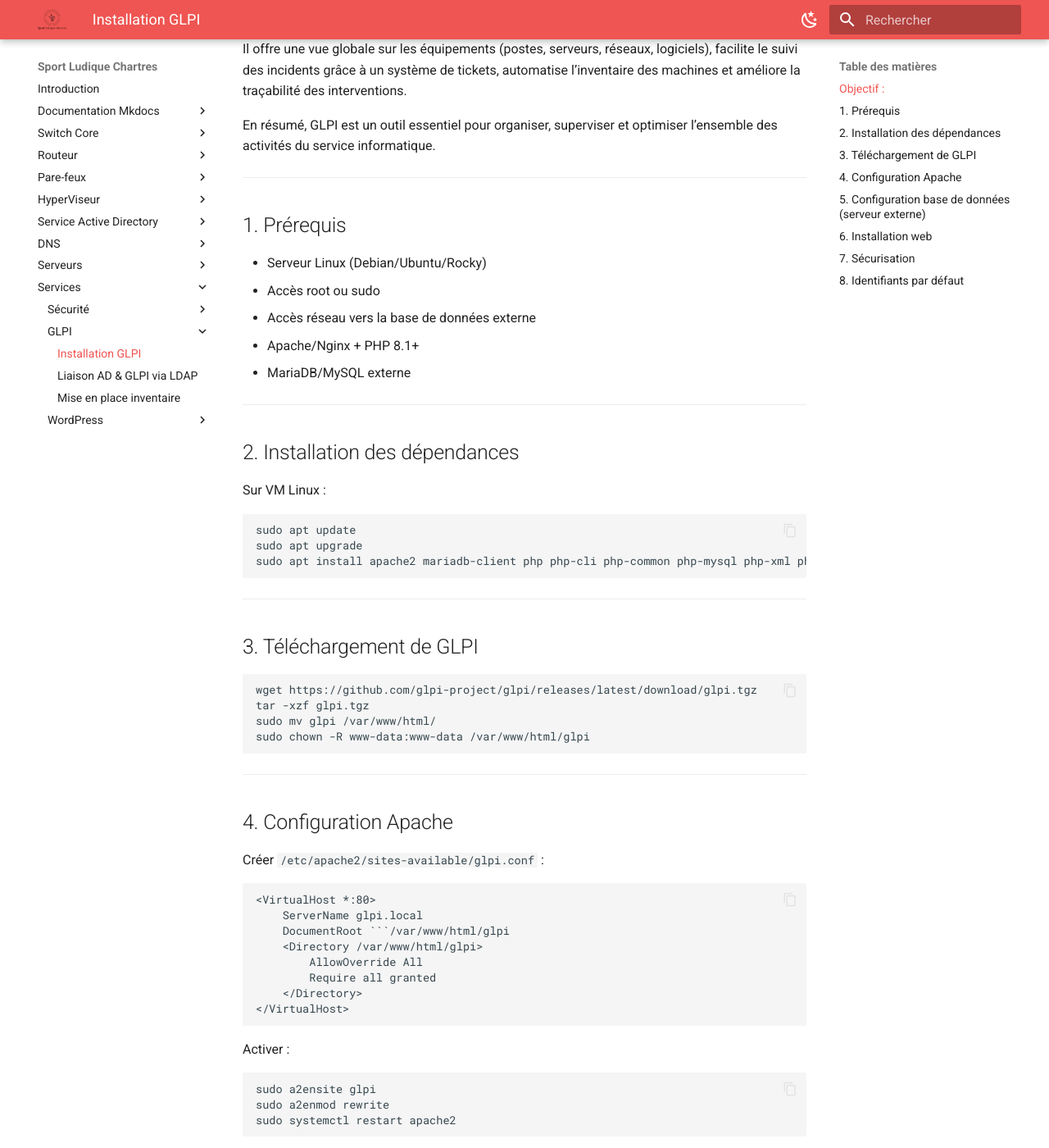
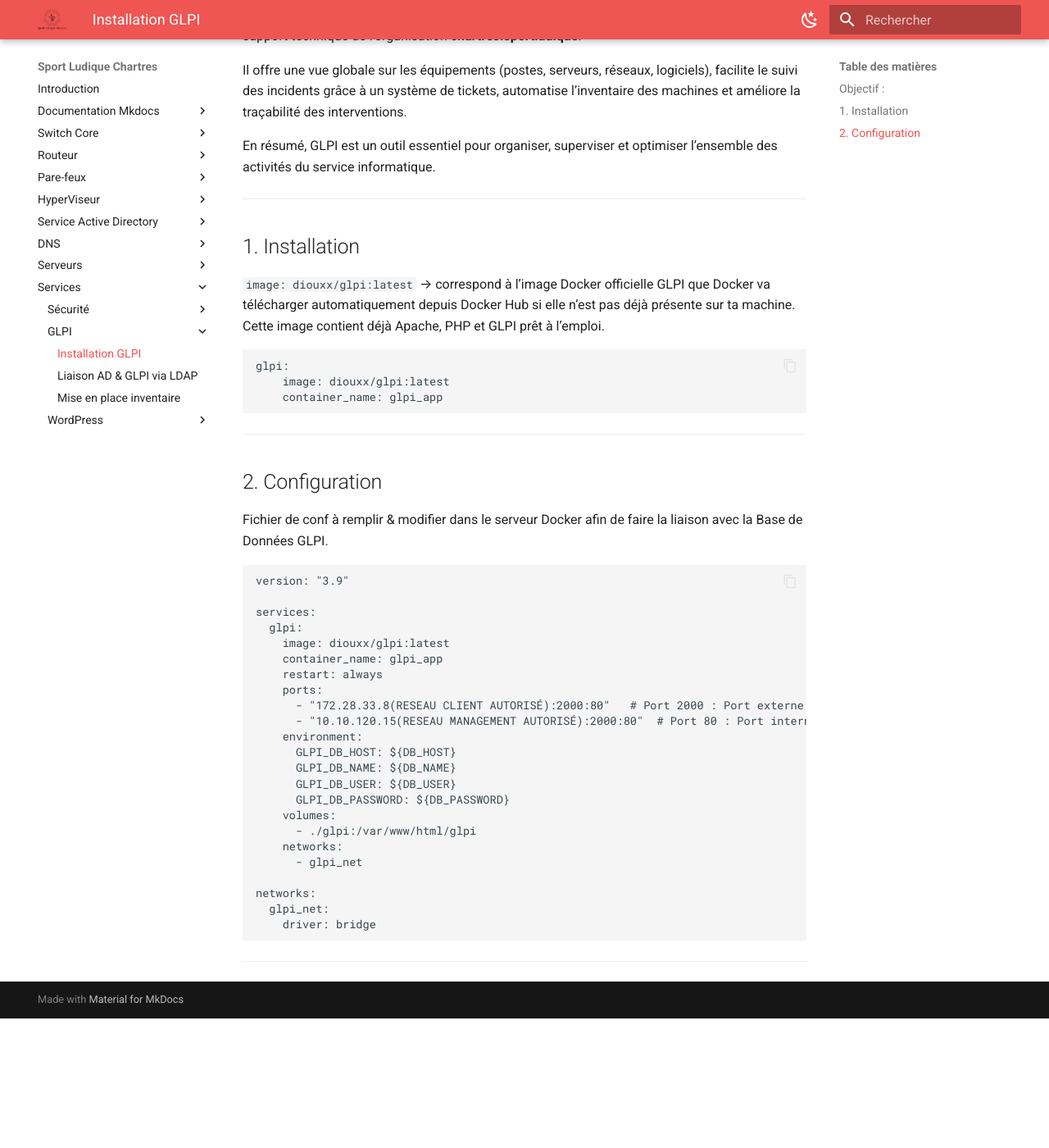
Before and after one commit to Sym-0ne/sport-ludique-Chartres, an MkDocs documentation site: the page built from docs/Services/GLPI/Glpi.md, in a window 1280 px wide and 1400 px high, scrolled down 392 px. Shown: the whole window at 82% size. Built offline with MkDocs 1.6.1 and Material for MkDocs 9.7.7, drawn with Linux system fonts in a browser that asks for light colours; after the commit the page ends 1634 px from its top, so only the background shows below that; some of the changed text lies outside the part shown.

Commit message:
modif doc

````diff
--- a/docs/Services/GLPI/Glpi.md
+++ b/docs/Services/GLPI/Glpi.md
@@ -1,6 +1,7 @@
-# Installation d'un serveur GLPI **(Version SANS DOCKER)**
+# Installation d'un serveur GLPI **(Version VIA DOCKER)**
 
-⚠️ L'installation du GLPI via Docker ne necessite pas la procédure suivante !
+⚠️ L'installation du GLPI via Docker est différente qu'une installation classique !
+Pour voir la mise en place du Docker lié à celle de notre GLPI voir [la documentation Docker](https://sym-0ne.github.io/sport-ludique-Chartres/Serveurs/docker.md/)
 
 ## Objectif :
 ----------
@@ -13,99 +14,47 @@
 
 ---
 
-## 1. Prérequis
+## 1. Installation
 
--   Serveur Linux (Debian/Ubuntu/Rocky)
--   Accès root ou sudo
--   Accès réseau vers la base de données externe
--   Apache/Nginx + PHP 8.1+
--   MariaDB/MySQL externe
+```image: diouxx/glpi:latest``` → correspond à l’image Docker officielle GLPI que Docker va télécharger automatiquement depuis Docker Hub si elle n’est pas déjà présente sur ta machine.<br>
+Cette image contient déjà Apache, PHP et GLPI prêt à l’emploi.
 
----
-
-## 2. Installation des dépendances
-
-Sur VM Linux :
 ```
-sudo apt update
-sudo apt upgrade
-sudo apt install apache2 mariadb-client php php-cli php-common php-mysql php-xml php-gd php-curl php-intl php-zip php-ldap php-mbstring php-apcu php-bz2 php-imap
+glpi:
+    image: diouxx/glpi:latest
+    container_name: glpi_app
 ```
 
 ---
 
-## 3. Téléchargement de GLPI
+## 2. Configuration
+
+Fichier de conf à remplir & modifier dans le serveur Docker afin de faire la liaison avec la Base de Données GLPI.
+
 ```
-wget https://github.com/glpi-project/glpi/releases/latest/download/glpi.tgz
-tar -xzf glpi.tgz
-sudo mv glpi /var/www/html/
-sudo chown -R www-data:www-data /var/www/html/glpi
+version: "3.9"
+
+services:
+  glpi:
+    image: diouxx/glpi:latest
+    container_name: glpi_app
+    restart: always
+    ports:
+      - "172.28.33.8(RESEAU CLIENT AUTORISÉ):2000:80"   # Port 2000 : Port externe à DOCKER & Local à la machine
+      - "10.10.120.15(RESEAU MANAGEMENT AUTORISÉ):2000:80"  # Port 80 : Port interne à DOCKER
+    environment:
+      GLPI_DB_HOST: ${DB_HOST}
+      GLPI_DB_NAME: ${DB_NAME}
+      GLPI_DB_USER: ${DB_USER}
+      GLPI_DB_PASSWORD: ${DB_PASSWORD}
+    volumes:
+      - ./glpi:/var/www/html/glpi
+    networks:
+      - glpi_net
+
+networks:
+  glpi_net:
+    driver: bridge
 ```
 
 ---
-
-## 4. Configuration Apache
-
-Créer ```/etc/apache2/sites-available/glpi.conf``` :
-
-```
-<VirtualHost *:80>
-    ServerName glpi.local
-    DocumentRoot ```/var/www/html/glpi
-    <Directory /var/www/html/glpi>
-        AllowOverride All
-        Require all granted
-    </Directory>
-</VirtualHost>
-```
-
-Activer :
-```
-sudo a2ensite glpi
-sudo a2enmod rewrite
-sudo systemctl restart apache2
-```
-
----
-
-## 5. Configuration base de données (serveur externe)
-
-Connexion au serveur SQL de la BDD :
-```
-CREATE DATABASE glpi CHARACTER SET utf8mb4;
-CREATE USER 'glpi_user'@'172.28.33.8' IDENTIFIED BY 'motdepasse';
-GRANT ALL PRIVILEGES ON glpi.* TO 'glpi_user'@'172.28.33.8';
-FLUSH PRIVILEGES;
-```
-
----
-
-## 6. Installation web
-
-Accéder via navigateur : http://IP_SERVEUR_GLPI/glpi
-
-Puis suivre les étapes :
-6.1 - Sélection langue
-6.2 - Acceptation licence
-6.3 - Choix installation
-6.4 - Connexion à la base externe
-6.5 - Création du schéma
-6.6 - Finalisation
-
----
-
-## 7. Sécurisation
-
-```sudo rm -rf /var/www/html/glpi/install
-```
-
----
-
-## 8. Identifiants par défaut
-
--   glpi / glpi
--   tech / tech
--   normal / normal
--   post-only / post-only
-
----
````
